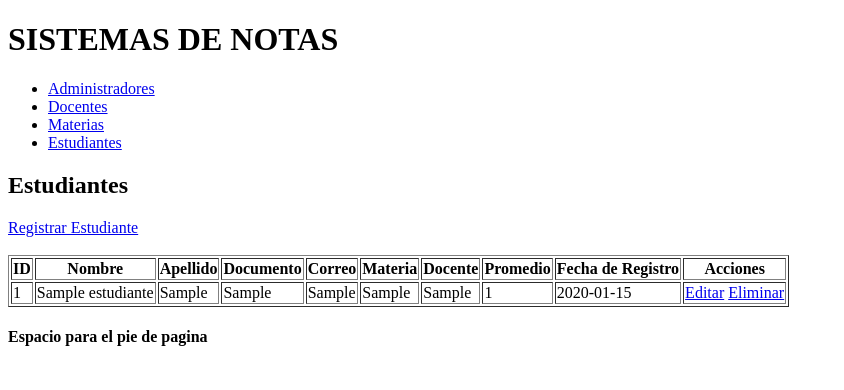
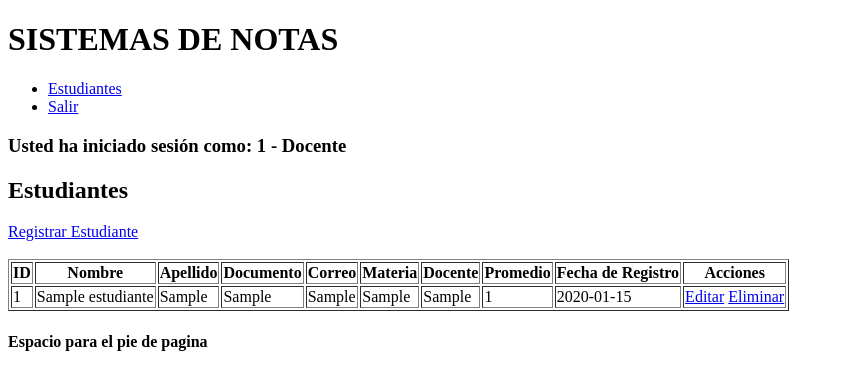
Before and after one commit to jhonedin/PHP_SISTEMAS_NOTAS, a PHP site: page /Estudiantes/Pages/index.php in a window 1280 px wide. Shown: the top 390 px of the page, without its empty margins (0-844 px from the left). Run offline with PHP 8.4, Linux system fonts and the light colour scheme; the visitor is signed in with stand-in values (Sample User, id 1); tables that the repository leaves empty hold one stand-in row (values such as "Sample post").

Commit message:
Agregadas funcionalidades, mostrar usuario de la sesion y opcion de salir y cerrar sesion

```diff
--- a/Administradores/Pages/index.php
+++ b/Administradores/Pages/index.php
@@ -2,7 +2,7 @@
     require_once('../../Usuarios/Modelo/Usuarios.php');
     require_once('../Modelo/Administradores.php');
     $ModeloUsuarios = new Usuarios();
-    $ModeloUsuarios->validateSession();
+    $ModeloUsuarios->validateSessionAdministrador();
 
     $ModeloAdministradores = new Administradores();
 ?>
@@ -22,6 +22,7 @@
             <li><a href="../../Docentes/Pages/index.php">Docentes</a></li>
             <li><a href="../../Materias/Pages/index.php">Materias</a></li>
             <li><a href="../../Estudiantes/Pages/index.php">Estudiantes</a></li>
+            <<li><a href="../../Usuarios/Controladores/salir.php">Salir</a></li>
         </ul>
     </nav>
     <main>
--- a/Docentes/Pages/index.php
+++ b/Docentes/Pages/index.php
@@ -2,7 +2,7 @@
     require_once('../../Usuarios/Modelo/Usuarios.php');
     require_once('../Modelo/Docentes.php');
     $ModeloUsuarios = new Usuarios();
-    $ModeloUsuarios->validateSession();
+    $ModeloUsuarios->validateSessionAdministrador();
 
     $ModeloDocentes = new Docentes();
 ?>
@@ -21,6 +21,7 @@
             <li><a href="#">Docentes</a></li>
             <li><a href="../../Materias/Pages/index.php">Materias</a></li>
             <li><a href="../../Estudiantes/Pages/index.php">Estudiantes</a></li>
+            <li><a href="../../Usuarios/Controladores/salir.php">Salir</a></li>
         </ul>
     </nav>
     <main>
--- a/Estudiantes/Pages/index.php
+++ b/Estudiantes/Pages/index.php
@@ -22,13 +22,28 @@
         <h1>SISTEMAS DE NOTAS </h1>
     </header>
     <nav>
+        <?php
+            if($ModeloUsuarios->getPerfil() == 'Docente'){
+        ?>
+        <ul>
+            <li><a href="#">Estudiantes</a></li>
+            <li><a href="#">Salir</a></li>
+        </ul>
+        <?php
+            }else{
+        ?>
         <ul>
             <li><a href="../../Administradores/Pages/index.php">Administradores</a></li>
             <li><a href="../../Docentes/Pages/index.php">Docentes</a></li>
             <li><a href="../../Materias/Pages/index.php">Materias</a></li>
             <li><a href="#">Estudiantes</a></li>
+            <li><a href="../../Usuarios/Controladores/salir.php">Salir</a></li>
         </ul>
+        <?php
+            }
+        ?>
     </nav>
+    <h3>Usted ha iniciado sesión como: <?php echo $ModeloUsuarios->getNombre()?> - <?php echo $ModeloUsuarios->getPerfil()?> </h3>
     <main>
         <h2>Estudiantes</h2>
         <a href="add.php" target="_blank">Registrar Estudiante</a>
--- a/Materias/Pages/index.php
+++ b/Materias/Pages/index.php
@@ -2,7 +2,7 @@
     require_once('../../Usuarios/Modelo/Usuarios.php');
     require_once('../Modelo/Materias.php');
     $ModeloUsuarios = new Usuarios();
-    $ModeloUsuarios->validateSession();
+    $ModeloUsuarios->validateSessionAdministrador(); // El modulo de materias solo puede ser accedido por el administrador
 
     $Modelo = new Materias();
 ?>
@@ -21,6 +21,7 @@
             <li><a href="../../Docentes/Pages/index.php">Docentes</a></li>
             <li><a href="#">Materias</a></li>
             <li><a href="../../Estudiantes/Pages/index.php">Estudiantes</a></li>
+            <li><a href="../../Usuarios/Controladores/salir.php">Salir</a></li>
         </ul>
     </nav>
     <main>
--- a/Usuarios/Modelo/Usuarios.php
+++ b/Usuarios/Modelo/Usuarios.php
@@ -47,10 +47,17 @@ class Usuarios extends Conexion{
         if($_SESSION['ID'] != null){
             if($_SESSION['PERFIL'] == 'Docente'){
                 header('Location: ../../Estudiantes/Pages/index.php');
-            }else{
-                header('Location: ../../index.php');
             }
         }
+    }
+
+    // Funcion publica para cerrar la sesion del usuario
+    public function salir(){
+        $_SESSION['ID'] = null;
+        $_SESSION['NOMBRE'] = null;
+        $_SESSION['PERFIL'] = null;
+        session_destroy();
+        header('Location: ../../index.php');
     }
 }
 
```
